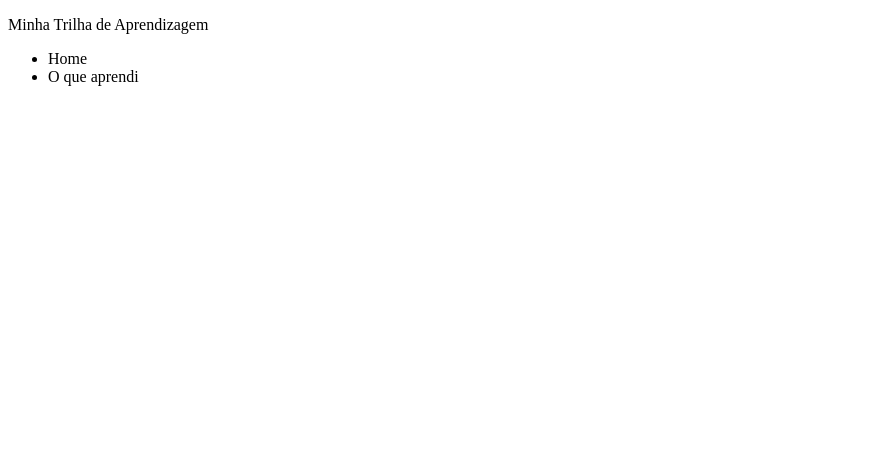
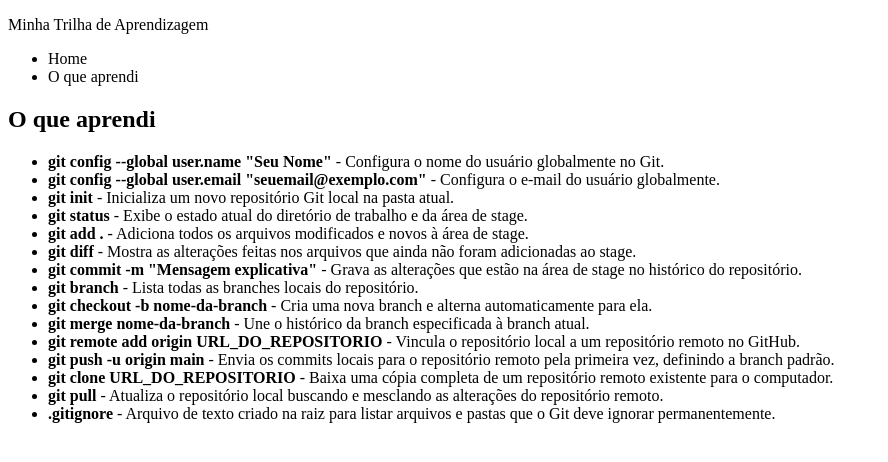
Before and after one commit to joaogarcezsc/atividade-git, a plain HTML site: page index.html in a window 1280 px wide. Shown: the whole page, without its empty margins (0-888 px from the left). Drawn offline with Linux system fonts and the light colour scheme.

Commit message:
Cria seção de aprendizagem

```diff
--- a/index.html
+++ b/index.html
@@ -16,5 +16,41 @@
             </ul>
         </nav>
     </header>
+    <section>
+        <h1>O que aprendi</h1>
+        <ul>
+  <!-- Preparar ambiente -->
+  <li><strong>git config --global user.name "Seu Nome"</strong> - Configura o nome do usuário globalmente no Git.</li>
+  <li><strong>git config --global user.email "seuemail@exemplo.com"</strong> - Configura o e-mail do usuário globalmente.</li>
+
+  <!-- Primeiro repositório -->
+  <li><strong>git init</strong> - Inicializa um novo repositório Git local na pasta atual.</li>
+
+  <!-- Comandos essenciais -->
+  <li><strong>git status</strong> - Exibe o estado atual do diretório de trabalho e da área de stage.</li>
+  <li><strong>git add .</strong> - Adiciona todos os arquivos modificados e novos à área de stage.</li>
+  <li><strong>git diff</strong> - Mostra as alterações feitas nos arquivos que ainda não foram adicionadas ao stage.</li>
+
+  <!-- Commits -->
+  <li><strong>git commit -m "Mensagem explicativa"</strong> - Grava as alterações que estão na área de stage no histórico do repositório.</li>
+
+  <!-- Branches e merge -->
+  <li><strong>git branch</strong> - Lista todas as branches locais do repositório.</li>
+  <li><strong>git checkout -b nome-da-branch</strong> - Cria uma nova branch e alterna automaticamente para ela.</li>
+  <li><strong>git merge nome-da-branch</strong> - Une o histórico da branch especificada à branch atual.</li>
+
+  <!-- GitHub remoto -->
+  <li><strong>git remote add origin URL_DO_REPOSITORIO</strong> - Vincula o repositório local a um repositório remoto no GitHub.</li>
+  <li><strong>git push -u origin main</strong> - Envia os commits locais para o repositório remoto pela primeira vez, definindo a branch padrão.</li>
+
+  <!-- Clonar e colaborar -->
+  <li><strong>git clone URL_DO_REPOSITORIO</strong> - Baixa uma cópia completa de um repositório remoto existente para o computador.</li>
+  <li><strong>git pull</strong> - Atualiza o repositório local buscando e mesclando as alterações do repositório remoto.</li>
+
+  <!-- .gitignore -->
+  <li><strong>.gitignore</strong> - Arquivo de texto criado na raiz para listar arquivos e pastas que o Git deve ignorar permanentemente.</li>
+</ul>
+
+    </section>
 </body>
 </html>
```
